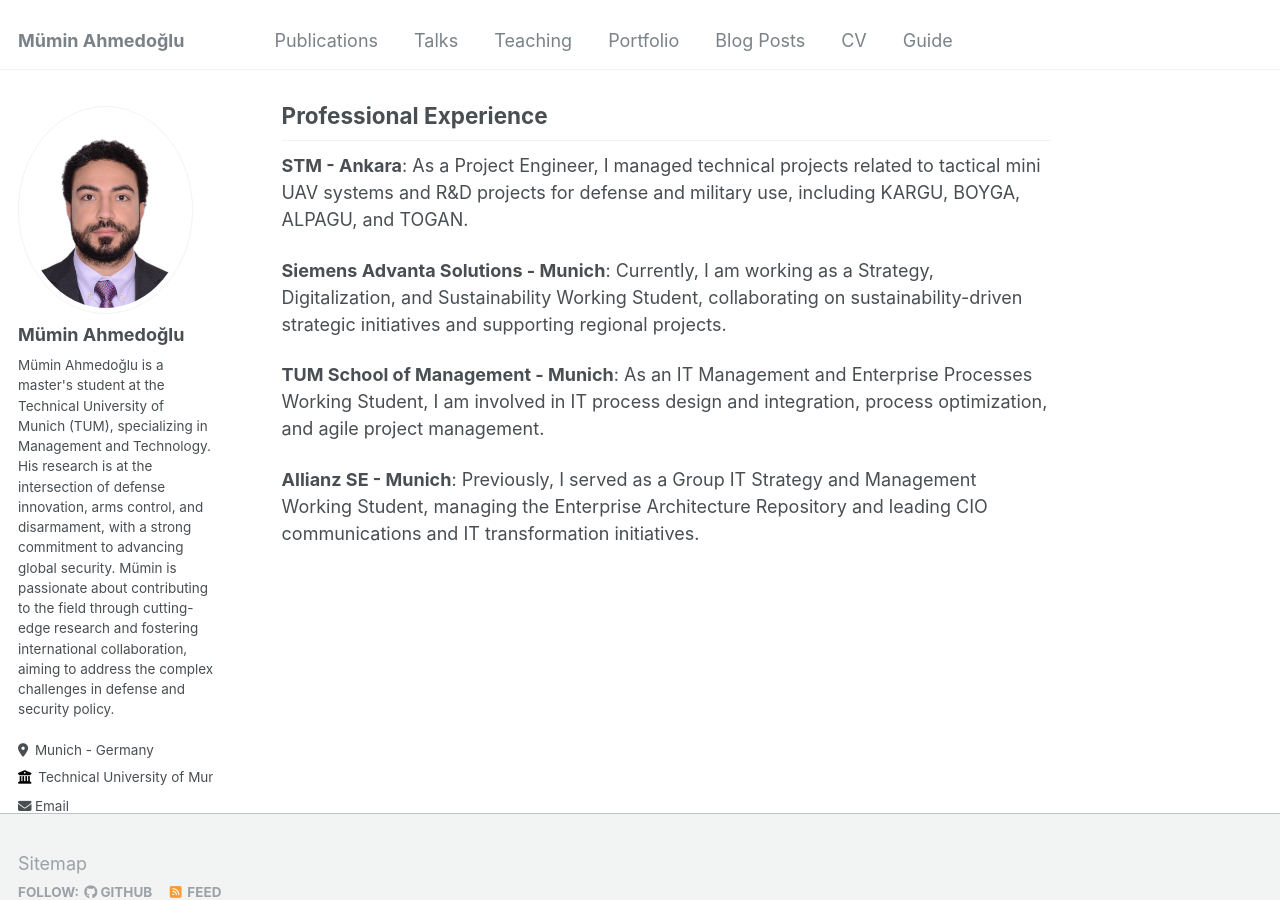
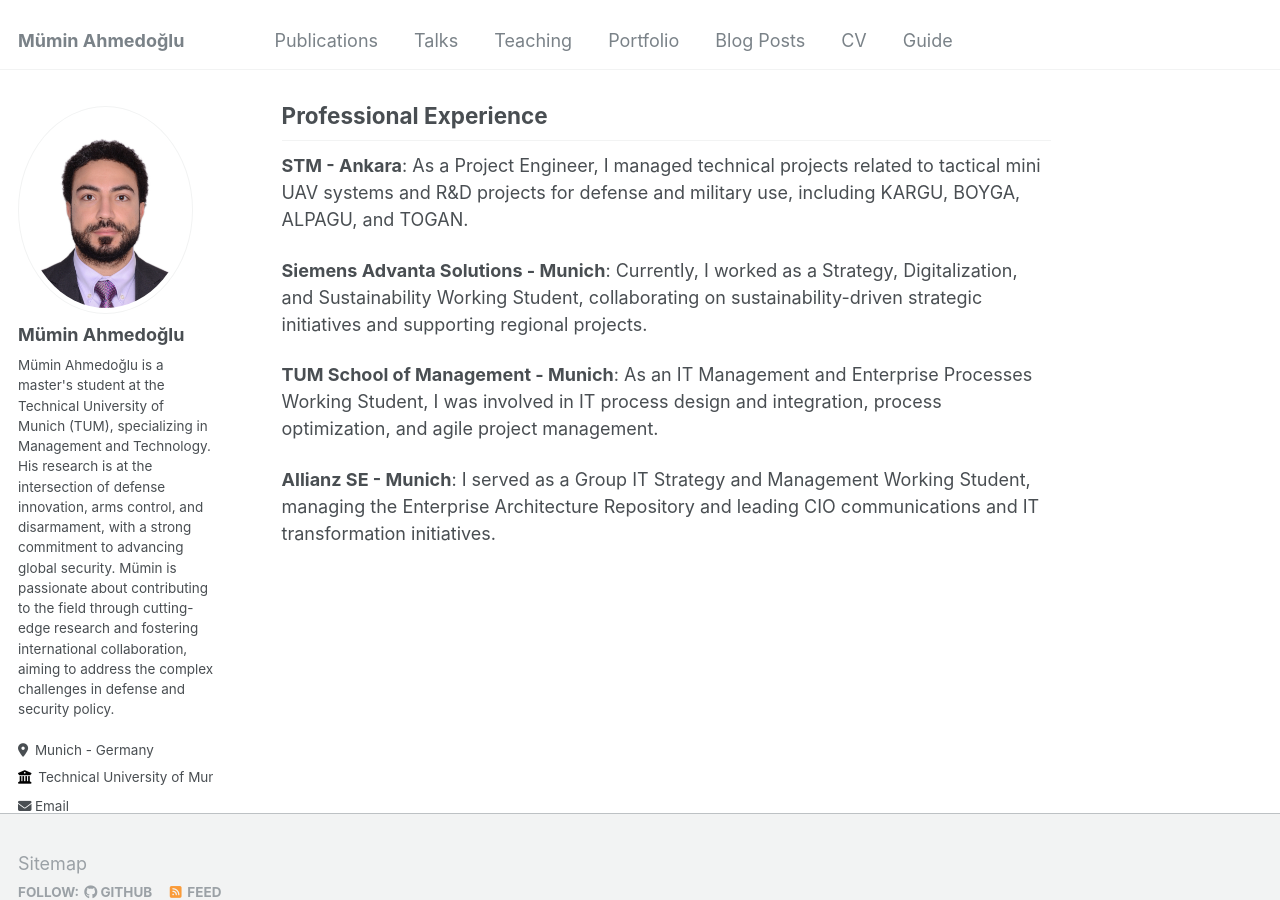
Before and after one commit to ahmedoglu/ahmedoglu.github.io, a Jekyll site: the page built from _pages/about.md, in a window 1280 px wide and 900 px high, scrolled down 3980 px. Built offline with Jekyll 4.4.1, drawn with Linux system fonts in a browser that asks for light colours; some web fonts are replaced.

Commit message:
Update about.md

```diff
--- a/_pages/about.md
+++ b/_pages/about.md
@@ -89,8 +89,8 @@ Professional Experience
 ------
 **STM - Ankara**: As a Project Engineer, I managed technical projects related to tactical mini UAV systems and R&D projects for defense and military use, including KARGU, BOYGA, ALPAGU, and TOGAN.
 
-**Siemens Advanta Solutions - Munich**: Currently, I am working as a Strategy, Digitalization, and Sustainability Working Student, collaborating on sustainability-driven strategic initiatives and supporting regional projects.
+**Siemens Advanta Solutions - Munich**: Currently, I worked as a Strategy, Digitalization, and Sustainability Working Student, collaborating on sustainability-driven strategic initiatives and supporting regional projects.
 
-**TUM School of Management - Munich**: As an IT Management and Enterprise Processes Working Student, I am involved in IT process design and integration, process optimization, and agile project management.
+**TUM School of Management - Munich**: As an IT Management and Enterprise Processes Working Student, I was involved in IT process design and integration, process optimization, and agile project management.
 
-**Allianz SE - Munich**: Previously, I served as a Group IT Strategy and Management Working Student, managing the Enterprise Architecture Repository and leading CIO communications and IT transformation initiatives.
+**Allianz SE - Munich**: I served as a Group IT Strategy and Management Working Student, managing the Enterprise Architecture Repository and leading CIO communications and IT transformation initiatives.
```
